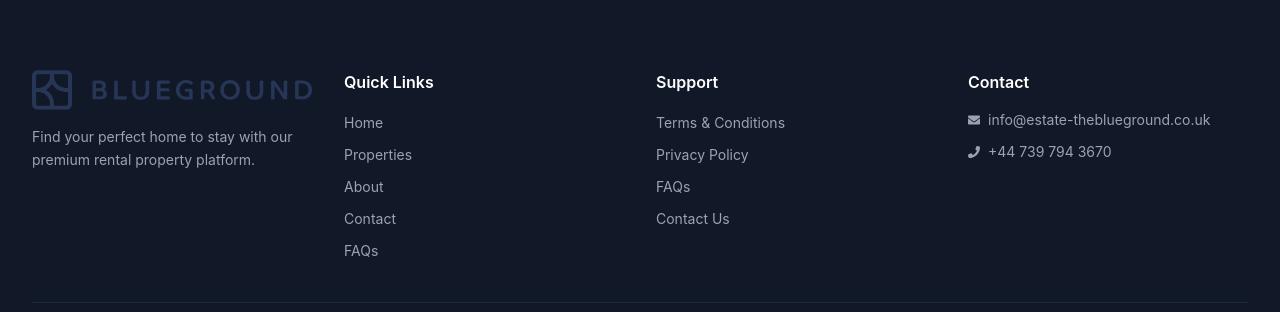
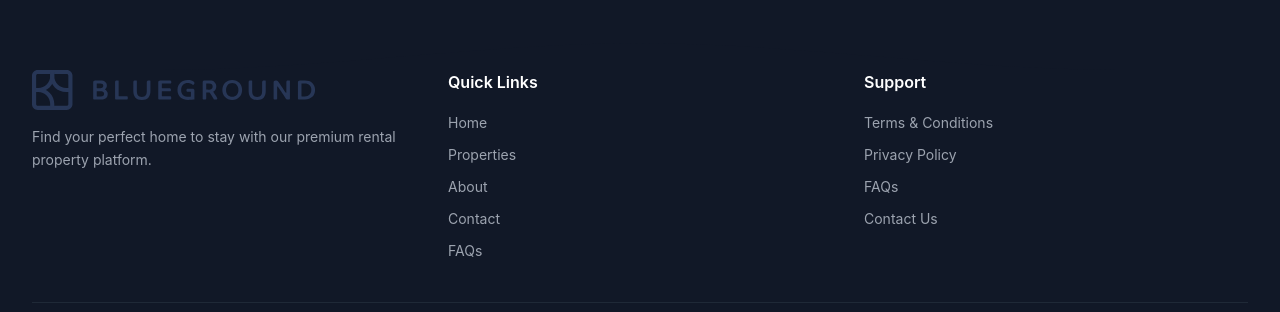
Before and after one commit to zenoxtaskandearn-code/stayapp, a React (Vite) app in the folder client/: page / in a window 1280 px wide. Shown: the part 3182-3494 px from the top of the page. Built offline with nearby package versions, Linux system fonts and the light colour scheme; no server answers.

Commit message:
Remove contact section from footer

```diff
--- a/client/src/components/Footer.jsx
+++ b/client/src/components/Footer.jsx
@@ -20,7 +20,7 @@
       <WaveShape />
 
       <div className="container-custom pb-8">
-        <div className="grid grid-cols-1 sm:grid-cols-2 lg:grid-cols-4 gap-6 md:gap-8 mb-10">
+        <div className="grid grid-cols-1 sm:grid-cols-2 lg:grid-cols-3 gap-6 md:gap-8 mb-10">
           {/* Brand */}
           <div className="sm:col-span-1 lg:col-span-1">
             <div className="flex items-center gap-3 mb-4">
@@ -69,25 +69,6 @@
               ))}
             </ul>
           </div>
-
-          {/* Contact */}
-          <div>
-            <h3 className="text-white font-semibold mb-4">Contact</h3>
-            <ul className="space-y-3 text-sm">
-              <li>
-                <a href="mailto:info@estate-theblueground.co.uk" className="flex items-center gap-2 text-gray-400 hover:text-primary transition-colors">
-                  <FaEnvelope className="text-xs" />
-                  <span>info@estate-theblueground.co.uk</span>
-                </a>
-              </li>
-              <li>
-                <a href="tel:+447397943670" className="flex items-center gap-2 text-gray-400 hover:text-primary transition-colors">
-                  <FaPhone className="text-xs" />
-                  <span>+44 739 794 3670</span>
-                </a>
-              </li>
-            </ul>
-          </div>
         </div>
 
         {/* Bottom Bar */}
```
